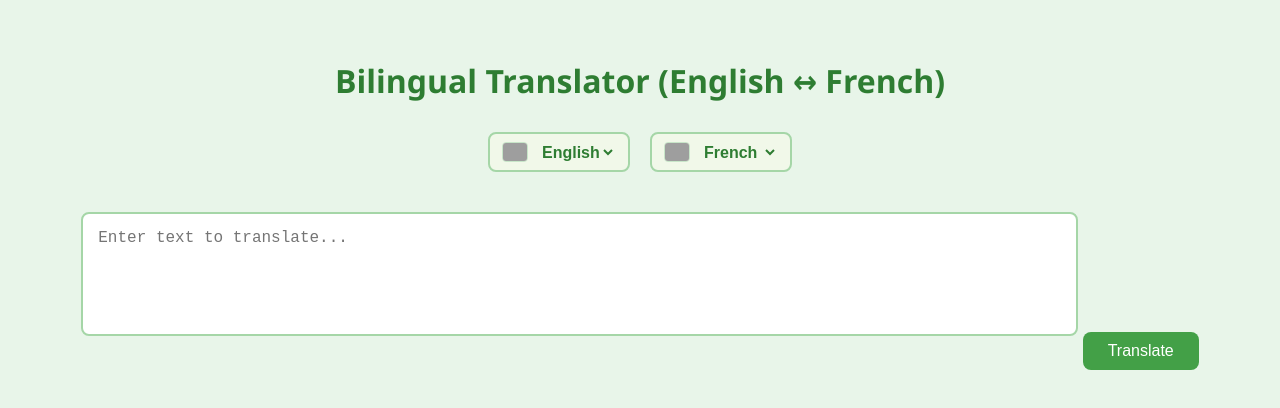
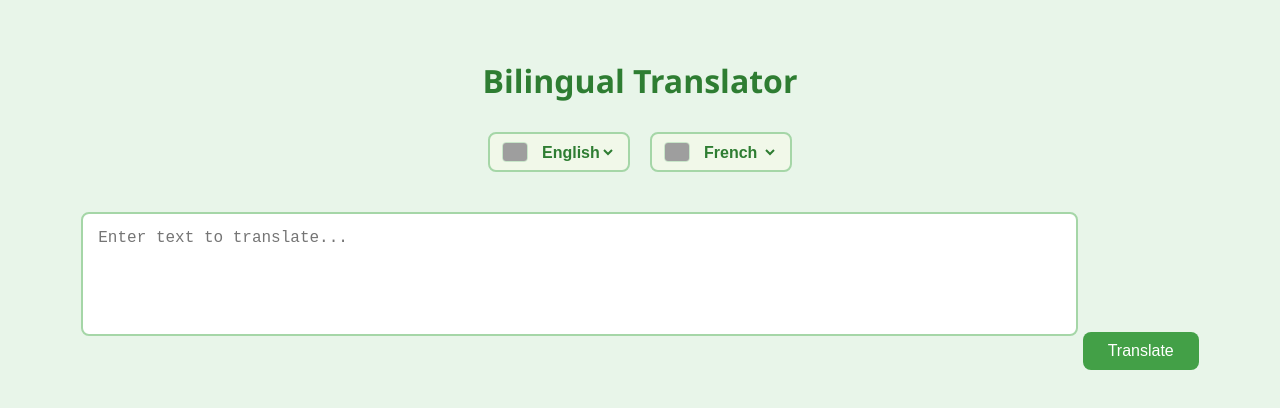
Before and after one commit to David-Ikejiaku60/bilingual-translation-app, a plain HTML site: page index.html in a window 1280 px wide. Drawn offline with Linux system fonts and the light colour scheme; grey boxes are pictures that could not be loaded.

Commit message:
Polished UI with new styling

```diff
--- a/index.html
+++ b/index.html
@@ -7,7 +7,7 @@
   <link rel="stylesheet" href="style.css" />
 </head>
 <body>
-  <h1>Bilingual Translator (English ↔ French)</h1>
+  <h1>Bilingual Translator</h1>
 
   <div class="custom-dropdowns">
     <div class="custom-select">
```
